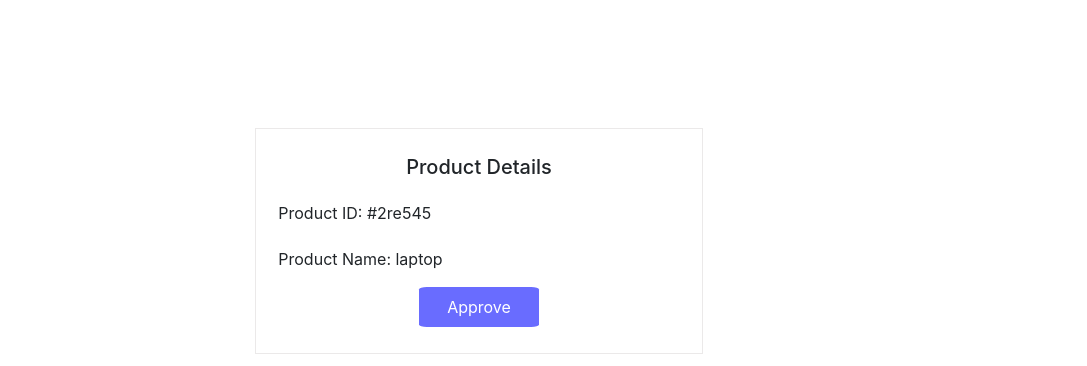
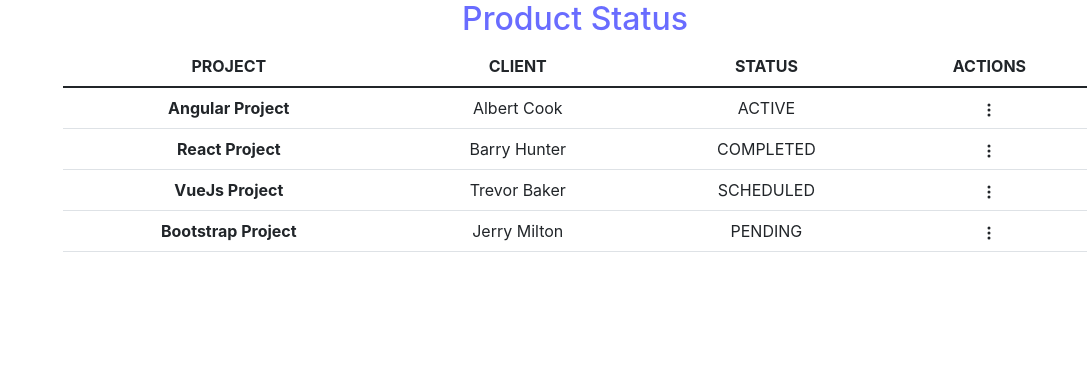
Before and after one commit to ShailajaTripathi/table-int, a React (Create React App) app: page / in a window 1280 px wide. Shown: the top 366 px of the page, without its empty margins (193-1280 px from the left). Built offline with nearby package versions, Linux system fonts and the light colour scheme.

Commit message:
popup applied

```diff
--- a/package.json
+++ b/package.json
@@ -11,6 +11,7 @@
     "react-dom": "^18.0.0",
     "react-icons": "^4.3.1",
     "react-scripts": "5.0.0",
+    "reactjs-popup": "^2.0.5",
     "web-vitals": "^2.1.4"
   },
   "scripts": {
--- a/src/App.js
+++ b/src/App.js
@@ -1,13 +1,13 @@
 import './App.css';
-// import Table from './Components/Table';
+import Table from './Components/Table';
 // import Upload from './Components/UploadDoc';
-import Popup from './Components/ApprovePopup'
+// import Popup from './Components/ApprovePopup'
 function App() {
   return (
     <div className="App">
-      {/* <Table/>
-      <Upload/> */}
-      <Popup/>
+      <Table/>
+      {/* <Upload/>
+      <Popup/> */}
 
     </div>
   );
--- a/src/Components/ApprovePopup.jsx
+++ b/src/Components/ApprovePopup.jsx
@@ -6,11 +6,15 @@ function ApprovePopup() {
     <div className='approvePopup-container'>
         {/* <h3>Give our Approval</h3> */}
 <h5>Product Details</h5>
-<p className='popup-details'>Product ID: #2re545</p>
-<p className='popup-details'>Product Name: laptop</p>
+<div className='popup-details'></div>
+<p>Product ID: #2re545</p>
+<p>Product Name: laptop</p>
 <button className='approve-btn'>Approve</button>
     </div>
   )
 }
 
 export default ApprovePopup
+
+
+//  this.parentNode.remove()
--- a/src/Components/Styles/popup.css
+++ b/src/Components/Styles/popup.css
@@ -1,9 +1,12 @@
 .approvePopup-container{
     border:0.2px solid rgb(235, 233, 233);
-   margin-top: 10%;
-    margin-left:35%;
-    margin-right: 30%;
-    padding:2% 0;
+    width: 300px;
+    height: 250px;
+    margin-top: -55%;
+    padding-top: 5%;
+    padding-left:15%;
+    background-color: rgb(245, 248, 252);
+    border-radius: 5%;
 }
 .approve-btn{
   background-color:#696cff;
@@ -12,9 +15,11 @@
   height: 40px;
   border-radius: 6.5%;
   border: none;
+
 }
 .popup-details{
     text-align: left;
-    margin-top:5%;
-    padding-left:5%;
+    margin:0;
+    padding-top: 5%;
+
 }
--- a/src/Components/Table.jsx
+++ b/src/Components/Table.jsx
@@ -1,11 +1,13 @@
 import React from "react";
 import './Styles/table.css'
+import Popup from 'reactjs-popup';
 import {BsThreeDotsVertical} from 'react-icons/bs';
+import ApprovePopup from "./ApprovePopup";
 
 function Pills() {
   return (
     <div className="table-container">
-      <h2 className="table-head">Table Caption</h2>
+      <h2 className="table-head">Product Status</h2>
       <table class="table">
   <thead>
     <tr>
@@ -20,25 +22,37 @@ function Pills() {
       <th scope="row">Angular Project</th>
       <td>Albert Cook</td>
       <td className="active">ACTIVE</td>
-      <td><BsThreeDotsVertical/></td>
+      <td> <Popup modal
+        trigger={<BsThreeDotsVertical/>} >
+<ApprovePopup/>
+    </Popup></td>
     </tr>
     <tr>
       <th scope="row">React Project</th>
       <td>Barry Hunter</td>
       <td className="complete">COMPLETED</td>
-      <td><BsThreeDotsVertical/></td>
+      <td> <Popup modal
+        trigger={<BsThreeDotsVertical/>} >
+<ApprovePopup />
+    </Popup></td>
     </tr>
     <tr>
       <th scope="row">VueJs Project</th>
       <td>Trevor Baker</td>
       <td className="schedule">SCHEDULED</td>
-      <td><BsThreeDotsVertical/></td>
+      <td> <Popup modal
+        trigger={<BsThreeDotsVertical/>} >
+<ApprovePopup/>
+    </Popup></td>
     </tr>
     <tr>
       <th scope="row">Bootstrap Project</th>
       <td>Jerry Milton</td>
       <td className="pending">PENDING</td>
-      <td><BsThreeDotsVertical/></td>
+      <td> <Popup modal
+        trigger={<BsThreeDotsVertical/>} >
+<ApprovePopup/>
+    </Popup></td>
     </tr>
   </tbody>
 </table>
```
Also changed, not shown: 1 other file (tests, documents, lock files or other folders).
